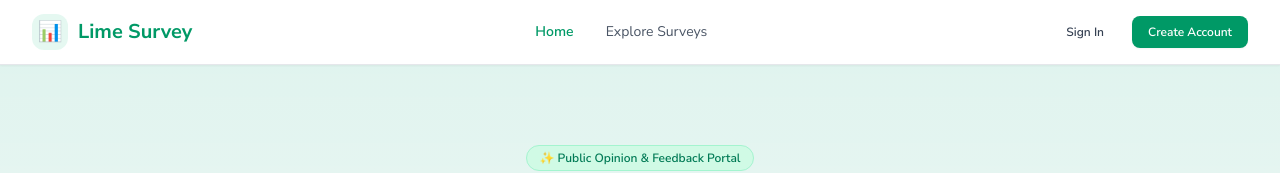
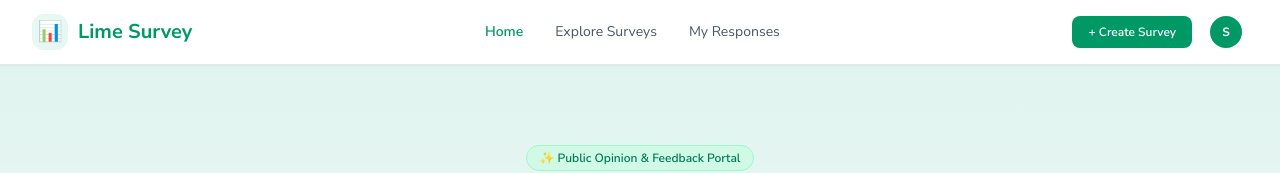
Before and after one commit to Apfirebolt/lime-survey-api, a React (Vite) app in the folder frontend/: page / in a window 1280 px wide. Shown: the top 173 px of the page. Built offline with nearby package versions, Linux system fonts and the light colour scheme; no server answers; sample sign-in values are in the browser's storage.

Commit message:
fixed register error

```diff
--- a/frontend/src/components/Header.jsx
+++ b/frontend/src/components/Header.jsx
@@ -12,16 +12,14 @@ const Header = () => {
   const [isMobileMenuOpen, setIsMobileMenuOpen] = useState(false);
   const [isProfileDropdownOpen, setIsProfileDropdownOpen] = useState(false);
 
-  // Combine Redux selectors into a single call for cleaner code
   const { user, profile, isLoading } = useSelector((state) => state.auth);
 
-  // Trigger profile fetch when user logs in
+  // Fetch user profile whenever logged-in user token exists but profile isn't fetched yet
   useEffect(() => {
-    // Check if user exists (logged in) but profile data hasn't loaded yet
-    if (user && !profile) {
+    if (user?.access_token && !profile && !isLoading) {
       dispatch(getUserProfile());
     }
-  }, [dispatch, user, profile]);
+  }, [dispatch, user, profile, isLoading]);
 
   // Close menus when route changes
   useEffect(() => {
@@ -31,7 +29,6 @@ const Header = () => {
 
   const onLogout = () => {
     toast.success("Logged out successfully");
-    // Ensure dropdown closes on logout
     setIsProfileDropdownOpen(false);
     dispatch(logout());
     dispatch(reset());
@@ -40,8 +37,18 @@ const Header = () => {
 
   const isActive = (path) => location.pathname === path;
 
-  // Derive "profileIsLoaded" to make UI rendering conditions cleaner
-  const profileIsLoaded = user && profile && !isLoading;
+  // Derive initial avatar letter safely with fallbacks
+  const getAvatarInitial = () => {
+    if (profile?.username) return profile.username.charAt(0).toUpperCase();
+    if (profile?.email) return profile.email.charAt(0).toUpperCase();
+    if (user?.username) return user.username.charAt(0).toUpperCase();
+    return "U";
+  };
+
+  // Derive user display label safely
+  const getUserDisplayName = () => {
+    return profile?.username || profile?.email || user?.username || user?.email || "User";
+  };
 
   return (
     <header className="sticky top-0 z-50 bg-white border-b border-gray-200 dark:bg-gray-900 dark:border-gray-800 shadow-xs">
@@ -81,8 +88,7 @@ const Header = () => {
               Explore Surveys
             </Link>
 
-            {/* Wait for profile to load before showing personalized link */}
-            {profileIsLoaded && (
+            {user && (
               <Link
                 to="/my-responses"
                 className={`transition-colors ${
@@ -98,9 +104,7 @@ const Header = () => {
 
           {/* Right Action Buttons */}
           <div className="hidden md:flex md:items-center md:space-x-4">
-
-            {/* Condition 1: User is logged in, and profile data is fully loaded */}
-            {profileIsLoaded ? (
+            {user ? (
               <div className="flex items-center space-x-3">
                 <Link
                   to="/survey/add"
@@ -117,8 +121,7 @@ const Header = () => {
                     aria-label="User menu"
                   >
                     <div className="h-8 w-8 rounded-full bg-emerald-600 text-white flex items-center justify-center font-bold text-xs uppercase shadow-xs">
-                      {/* Access properties safely now that profile is loaded */}
-                      {profile.username ? profile.username.charAt(0) : "U"}
+                      {getAvatarInitial()}
                     </div>
                   </button>
 
@@ -128,7 +131,7 @@ const Header = () => {
                       <div className="px-4 py-2 border-b border-gray-100 dark:border-gray-700">
                         <p className="text-xs text-gray-500 dark:text-gray-400">Signed in as</p>
                         <p className="text-sm font-semibold text-gray-900 dark:text-white truncate">
-                          {profile.username || profile.email}
+                          {getUserDisplayName()}
                         </p>
                       </div>
 
@@ -142,15 +145,7 @@ const Header = () => {
                   )}
                 </div>
               </div>
-            ) : user && isLoading ? (
-              /* Condition 2: User is logged in, but profile data is still fetching */
-              <div className="flex items-center space-x-2 p-1.5 text-xs text-gray-500 dark:text-gray-400">
-                {/* Minimal inline spinner */}
-                <div className="animate-spin rounded-full h-4 w-4 border-b-2 border-emerald-600"></div>
-                <span>Loading Profile...</span>
-              </div>
             ) : (
-              /* Condition 3: User is not logged in (Guest) */
               <div className="flex items-center space-x-3">
                 <Link
                   to="/login"
@@ -203,8 +198,7 @@ const Header = () => {
               Explore Surveys
             </Link>
 
-            {/* Personalized Mobile Links Condition: Wait for profile load */}
-            {profileIsLoaded ? (
+            {user ? (
               <>
                 <Link
                   to="/my-responses"
@@ -222,17 +216,10 @@ const Header = () => {
                   onClick={onLogout}
                   className="w-full text-left block px-3 py-2 rounded-md text-base font-medium text-red-600 hover:bg-red-50 dark:hover:bg-red-950/30"
                 >
-                  Log Out ({profile.username || profile.email})
+                  Log Out ({getUserDisplayName()})
                 </button>
               </>
-            ) : user && isLoading ? (
-                /* Personalized Mobile Links Condition: Profile fetching */
-                <div className="px-3 py-2 text-sm flex items-center space-x-2 text-gray-500 dark:text-gray-400">
-                    <div className="animate-spin rounded-full h-4 w-4 border-b-2 border-emerald-600"></div>
-                    <span>Loading Profile...</span>
-                </div>
             ) : (
-                /* Personalized Mobile Links Condition: Guest */
               <div className="pt-2 border-t border-gray-100 dark:border-gray-800 flex flex-col space-y-2">
                 <Link
                   to="/login"
```
